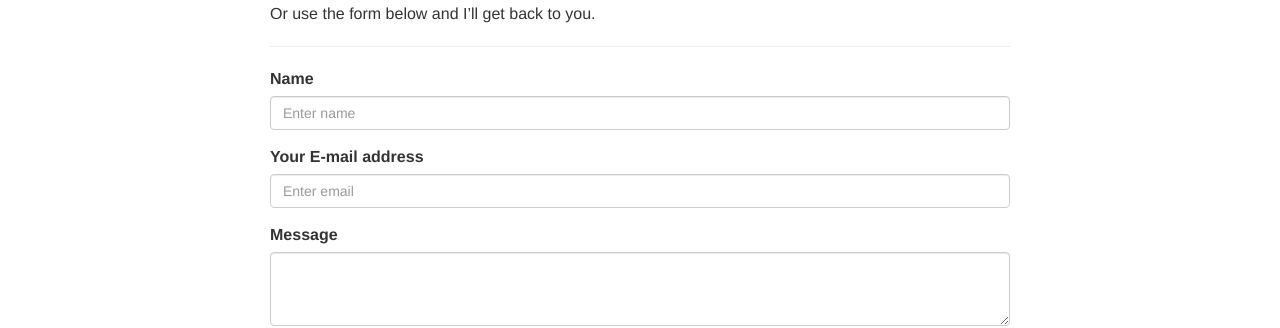
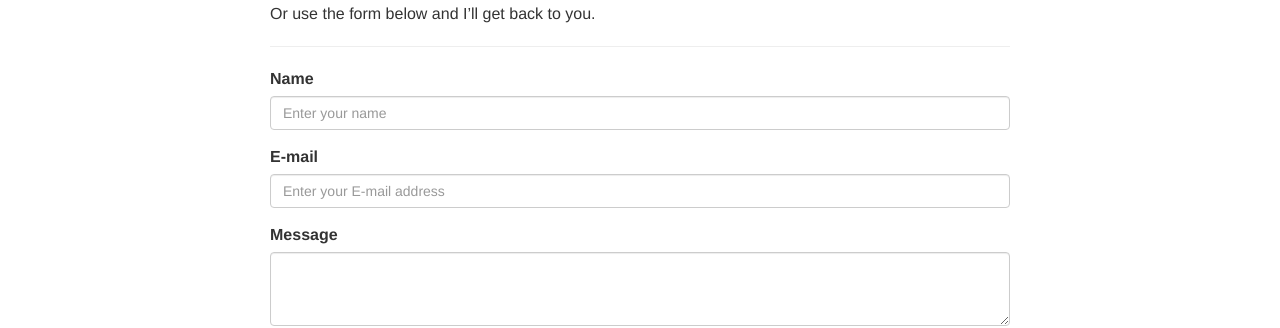
Before and after one commit to samueljohnson/samueljohnson.github.io.archive, a Jekyll site: the page built from about.markdown, in a window 1280 px wide. Shown: the part 638-966 px from the top of the page. Built offline with Jekyll 4.4.1, drawn with Linux system fonts in a browser that asks for light colours; nearby versions of some CDN libraries.

Commit message:
Minor commit

```diff
--- a/about.markdown
+++ b/about.markdown
@@ -25,12 +25,12 @@ Or use the form below and I'll get back to you.
   <form method="POST" action="http://forms.brace.io/esamueljohnson@gmail.com">
    <div class="form-group">
    <label for="exampleInputName">Name</label>
-   <input name="name" type="name" class="form-control" id="exampleInputName" placeholder="Enter name">
+   <input name="name" type="name" class="form-control" id="exampleInputName" placeholder="Enter your name">
    </div>
 
    <div class="form-group">
-   <label for="exampleInputEmail1">Your E-mail address</label>
-   <input name="_replyto" type="email" class="form-control" id="exampleInputEmail1" placeholder="Enter email">
+   <label for="exampleInputEmail1">E-mail</label>
+   <input name="_replyto" type="email" class="form-control" id="exampleInputEmail1" placeholder="Enter your E-mail address">
    </div>
 
    <div class="form-group">
```
